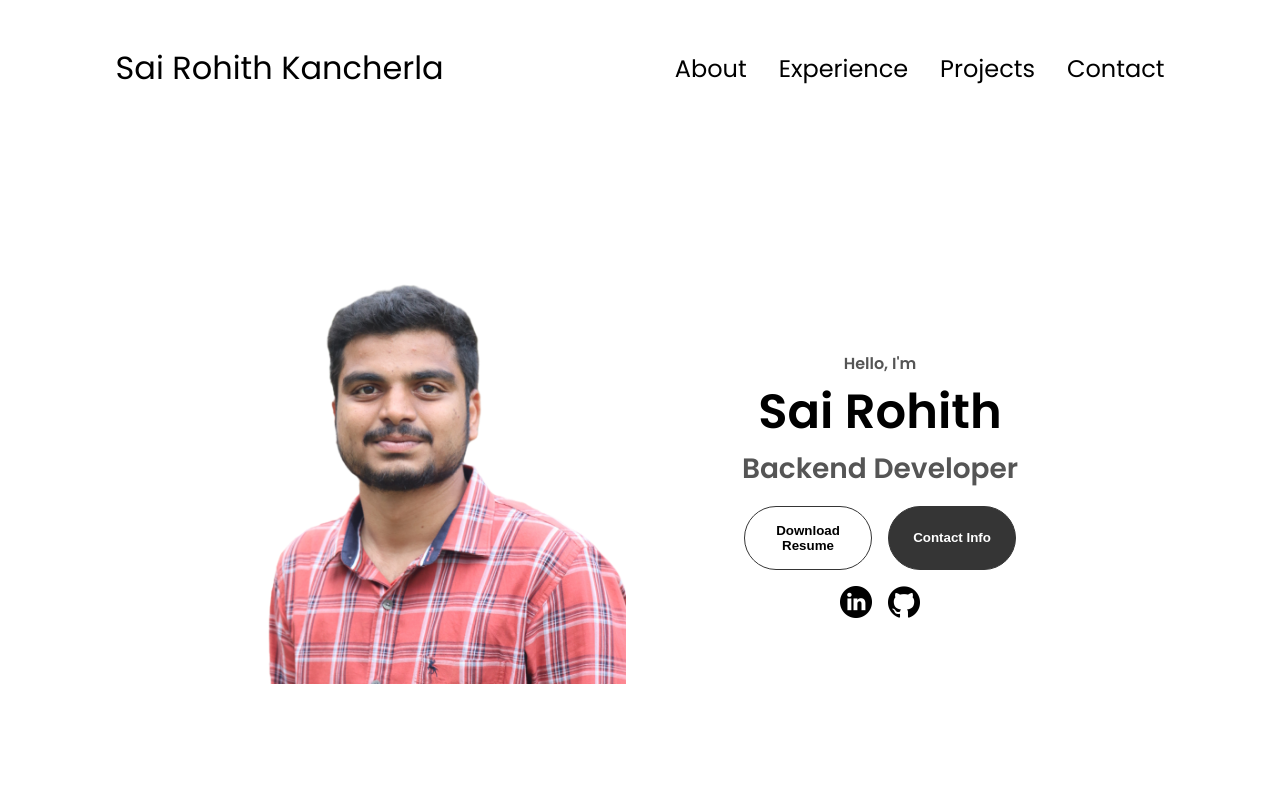
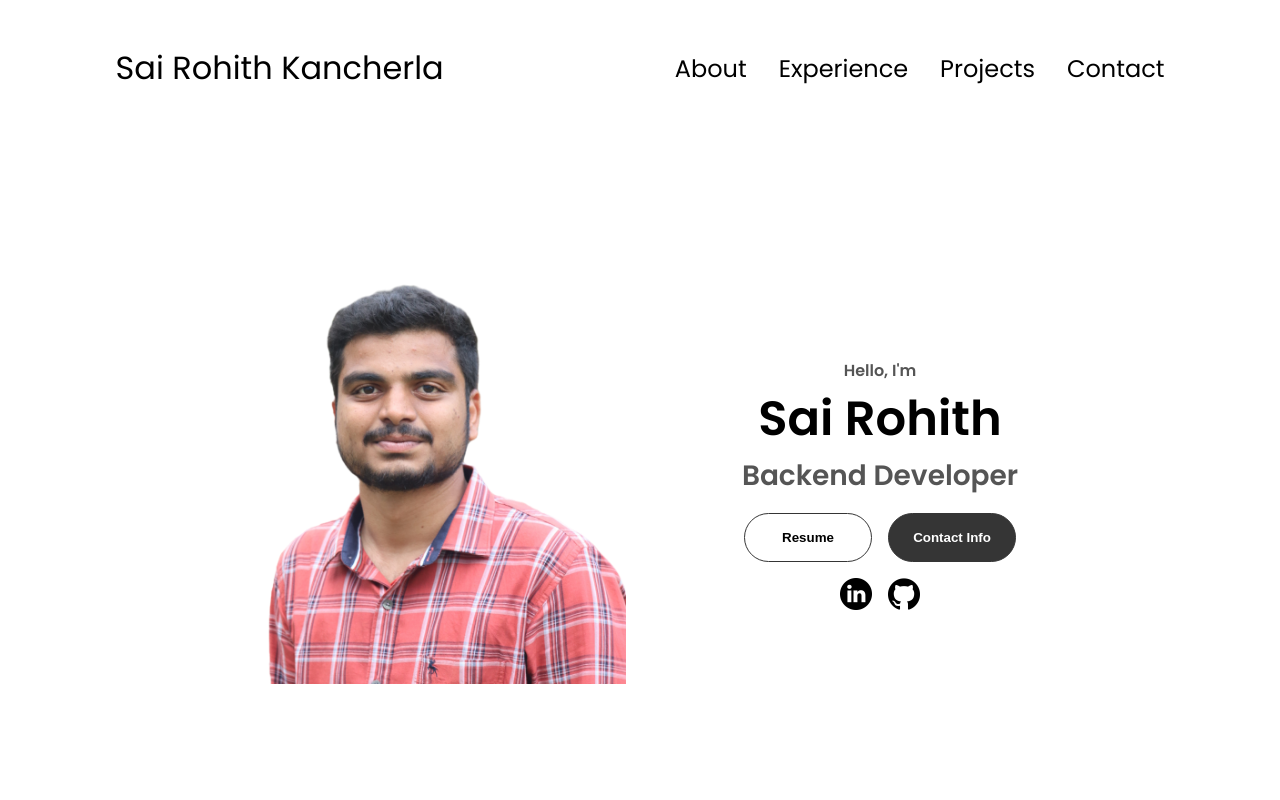
Before and after one commit to SaiRohith21/Sai_Rohith_Portfolio, a plain HTML site: page assets/index.html in a window 1280 px wide. Shown: the top 800 px of the page. Drawn offline with Linux system fonts and the light colour scheme.

Commit message:
finished portfolio website

```diff
--- a/assets/index.html
+++ b/assets/index.html
@@ -48,7 +48,7 @@
           <button
           class="btn btn-color-2"
           onclick="window.open('Sai_Rohith_Resume.pdf')">
-          Download Resume
+          Resume
           </button>
 
             <button class="btn btn-color-1" onclick="location.href='./#contact'">
```
